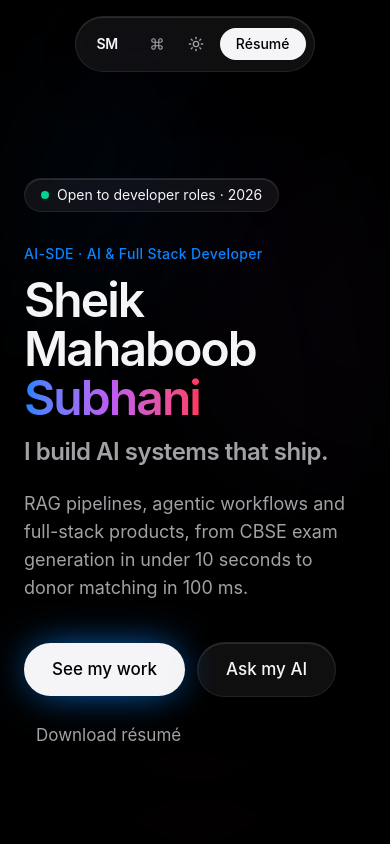
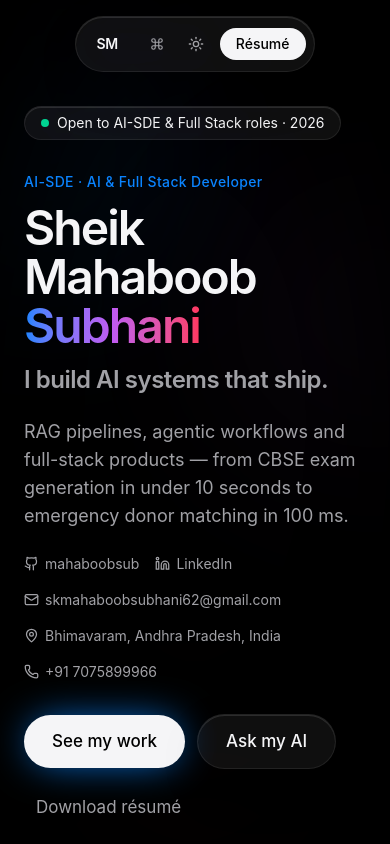
Before and after one commit to mahaboobsub/sheik_mahaboob_subhani_portifolio, a Next.js app: page / in a window 390 px wide. Shown: the top 844 px of the page. Built offline with nearby package versions, Linux system fonts and the light colour scheme.

Commit message:
feat: add phone, fix location, GitHub links on cards, resume-aligned skills, Education nav

```diff
--- a/components/Hero.tsx
+++ b/components/Hero.tsx
@@ -1,6 +1,7 @@
 "use client";
 import { motion } from "motion/react";
 import { pipelineLog, profile } from "@/lib/content";
+import { Github, Linkedin, Mail, MapPin, Phone } from "lucide-react";
 
 const ease = [0.22, 1, 0.36, 1] as const;
 const list = { hidden: {}, show: { transition: { staggerChildren: 0.09, delayChildren: 0.1 } } };
@@ -25,7 +26,7 @@ export default function Hero() {
             <span className="absolute inline-flex h-full w-full animate-ping rounded-full bg-emerald-400 opacity-70" />
             <span className="relative inline-flex h-2 w-2 rounded-full bg-emerald-400" />
           </span>
-          Open to developer roles · 2026
+          Open to AI-SDE &amp; Full Stack roles · 2026
         </motion.p>
 
         <motion.p variants={rise} className="text-sm font-medium tracking-wide text-accent">
@@ -46,10 +47,29 @@ export default function Hero() {
 
         <motion.p variants={rise} className="mt-6 max-w-[52ch] text-lg text-muted">{profile.sub}</motion.p>
 
-        <motion.div variants={rise} className="mt-10 flex flex-wrap items-center gap-3">
+        {/* Social / Contact Links */}
+        <motion.div variants={rise} className="mt-6 flex flex-wrap items-center gap-4 text-sm text-muted">
+          <a href={profile.github} target="_blank" rel="noreferrer" className="inline-flex items-center gap-1.5 hover:text-text transition-colors">
+            <Github size={15} /> mahaboobsub
+          </a>
+          <a href={profile.linkedin} target="_blank" rel="noreferrer" className="inline-flex items-center gap-1.5 hover:text-text transition-colors">
+            <Linkedin size={15} /> LinkedIn
+          </a>
+          <a href={`mailto:${profile.email}`} className="inline-flex items-center gap-1.5 hover:text-text transition-colors">
+            <Mail size={15} /> {profile.email}
+          </a>
+          <span className="inline-flex items-center gap-1.5">
+            <MapPin size={15} /> {profile.location}
+          </span>
+          <a href={`tel:${profile.phone}`} className="inline-flex items-center gap-1.5 hover:text-text transition-colors">
+            <Phone size={15} /> {profile.phone}
+          </a>
+        </motion.div>
+
+        <motion.div variants={rise} className="mt-8 flex flex-wrap items-center gap-3">
           <a href="#work" className="rounded-full bg-text px-7 py-3.5 font-medium text-bg shadow-[0_0_40px_-8px_var(--accent)] transition-transform hover:scale-[1.03]">See my work</a>
           <a href="#ask" className="glass rounded-full px-7 py-3.5 font-medium transition-transform hover:scale-[1.03]">Ask my AI</a>
-          <a href="/resume.pdf" className="px-3 py-3.5 text-muted underline-offset-4 hover:text-text hover:underline">Download résumé</a>
+          <a href="/resume.pdf" target="_blank" className="px-3 py-3.5 text-muted underline-offset-4 hover:text-text hover:underline">Download résumé</a>
         </motion.div>
 
         <motion.div variants={rise} aria-hidden
--- a/components/sections/ContactFooter.tsx
+++ b/components/sections/ContactFooter.tsx
@@ -61,6 +61,20 @@ export default function ContactFooter() {
                 {copied ? <Check size={18} className="text-emerald-400" /> : <Copy size={18} />}
               </span>
             </button>
+
+            {/* Phone */}
+            <a
+              href={`tel:${profile.phone}`}
+              className="flex items-center gap-3 rounded-[22px] border border-line bg-card p-5 transition-all hover:border-accent/40"
+            >
+              <div className="flex h-10 w-10 items-center justify-center rounded-xl bg-emerald-500/10 text-emerald-500">
+                <svg xmlns="http://www.w3.org/2000/svg" width="18" height="18" viewBox="0 0 24 24" fill="none" stroke="currentColor" strokeWidth="2" strokeLinecap="round" strokeLinejoin="round"><path d="M22 16.92v3a2 2 0 0 1-2.18 2 19.79 19.79 0 0 1-8.63-3.07 19.5 19.5 0 0 1-6-6 19.79 19.79 0 0 1-3.07-8.67A2 2 0 0 1 4.11 2h3a2 2 0 0 1 2 1.72 12.84 12.84 0 0 0 .7 2.81 2 2 0 0 1-.45 2.11L8.09 9.91a16 16 0 0 0 6 6l1.27-1.27a2 2 0 0 1 2.11-.45 12.84 12.84 0 0 0 2.81.7A2 2 0 0 1 22 16.92z"></path></svg>
+              </div>
+              <div>
+                <div className="text-xs text-muted">Phone</div>
+                <div className="text-sm font-medium text-text">{profile.phone}</div>
+              </div>
+            </a>
 
             {/* Social Links */}
             <div className="space-y-3">
--- a/components/sections/WorkBento.tsx
+++ b/components/sections/WorkBento.tsx
@@ -182,12 +182,26 @@ export default function WorkBento() {
                 </div>
 
                 <div className="flex items-center justify-between border-t border-line pt-4">
+                  <div className="flex items-center gap-3">
                     <button
                       onClick={() => setSelectedProject(proj)}
                       className="inline-flex items-center gap-1.5 text-sm font-semibold text-text transition-colors hover:text-accent cursor-pointer"
                     >
                       Case study <ArrowRight size={14} />
                     </button>
+
+                    {proj.links.github && (
+                      <a
+                        href={proj.links.github}
+                        target="_blank"
+                        rel="noreferrer"
+                        className="inline-flex items-center gap-1.5 text-xs text-muted hover:text-text transition-colors"
+                        onClick={(e) => e.stopPropagation()}
+                      >
+                        <Github size={13} /> GitHub
+                      </a>
+                    )}
+                  </div>
 
                   <Link
                     href={`/work/${proj.slug}`}
--- a/lib/content.ts
+++ b/lib/content.ts
@@ -3,20 +3,22 @@
 export const profile = {
   name: "Sheik Mahaboob Subhani",
   role: "AI-SDE · AI & Full Stack Developer",
-  location: "Andhra Pradesh, India",
+  location: "Bhimavaram, Andhra Pradesh, India",
+  phone: "+91 7075899966",
   email: "skmahaboobsubhani62@gmail.com",
   github: "https://github.com/mahaboobsub",
   linkedin: "https://linkedin.com/in/sheik-mahaboob-subhani",
   headline: "I build AI systems that ship.",
-  sub: "RAG pipelines, agentic workflows and full-stack products, from CBSE exam generation in under 10 seconds to donor matching in 100 ms.",
+  sub: "RAG pipelines, agentic workflows and full-stack products — from CBSE exam generation in under 10 seconds to emergency donor matching in 100 ms.",
   specialties: "AI-SDE specializing in RAG, Knowledge Graphs, LangGraph Agents, Autonomous Pipelines, FastAPI & Node.js.",
 };
 
 export const nav = [
   { label: "Work", href: "#work" },
   { label: "How I Build", href: "#how-i-build" },
+  { label: "Experience", href: "#experience" },
   { label: "Skills", href: "#skills" },
-  { label: "Experience", href: "#experience" },
+  { label: "Education", href: "#education" },
   { label: "Ask AI", href: "#ask" },
   { label: "Contact", href: "#contact" },
 ];
@@ -117,21 +119,21 @@ export const howIBuildChapters = [
   },
 ];
 
-// 6-Tile Bento Grid Skills Data
+// 6-Tile Bento Grid Skills Data (aligned with resume Technical Skills)
 export const skillsBento = {
   languages: {
     title: "Languages",
     subtitle: "Core algorithmic foundations & multi-paradigm programming",
     items: [
+      { name: "Java", role: "OOP, Enterprise Architecture, DSA" },
       { name: "Python", role: "FastAPI, LangGraph, RAG, ML/DL" },
+      { name: "SQL", role: "Complex Joins, Indexing, Schema Design" },
       { name: "JavaScript", role: "Node.js, Express, Modern Async Web" },
-      { name: "Java", role: "OOP, Enterprise Architecture, DSA" },
-      { name: "SQL", role: "Complex Joins, Indexing, Schema Design" },
     ],
   },
   aiData: {
     title: "AI & Data Systems",
-    subtitle: "End-to-end vector retrieval, graph traversal, and agentic workflows",
+    subtitle: "Core Concepts: OOP, DBMS, ML, DL, RAG — plus agentic workflows",
     tags: [
       { name: "RAG Pipelines", highlight: true },
       { name: "LangGraph", highlight: true },
@@ -141,7 +143,8 @@ export const skillsBento = {
       { name: "PyMuPDF", highlight: false },
       { name: "Machine Learning", highlight: false },
       { name: "Deep Learning (VGG16)", highlight: false },
-      { name: "MySQL", highlight: false },
+      { name: "OOP", highlight: false },
+      { name: "DBMS", highlight: false },
     ],
   },
   backend: {
@@ -155,12 +158,14 @@ export const skillsBento = {
     stack: ["FastAPI", "Node.js", "Express.js", "Prisma ORM", "REST APIs", "WebSockets"],
   },
   tools: {
-    title: "Engineering & Workflow",
-    subtitle: "Collaborative shipping and rigorous quality control",
+    title: "Tools & Databases",
+    subtitle: "Collaborative shipping, data persistence, and rigorous quality control",
     items: [
       { name: "Git", detail: "Branching workflows, trunk hygiene, semantic versions" },
       { name: "Postman", detail: "Comprehensive API contract testing & mock servers" },
       { name: "JIRA", detail: "Agile sprints, backlog management, incident tracking" },
+      { name: "MySQL", detail: "Relational data modeling, parameterized queries" },
+      { name: "Qdrant", detail: "Vector DB for hybrid dense + BM25 retrieval" },
     ],
   },
   certification: {
--- a/lib/rag.ts
+++ b/lib/rag.ts
@@ -6,6 +6,7 @@ export const knowledgeBase = `
 Name: Sheik Mahaboob Subhani
 Role: AI-SDE (AI & Full Stack Developer)
 Location: Bhimavaram, Andhra Pradesh, India
+Phone: +91 7075899966
 Email: skmahaboobsubhani62@gmail.com
 GitHub: github.com/mahaboobsub
 LinkedIn: linkedin.com/in/sheik-mahaboob-subhani
```
Lines whose indentation alone changed are shown as unchanged.
